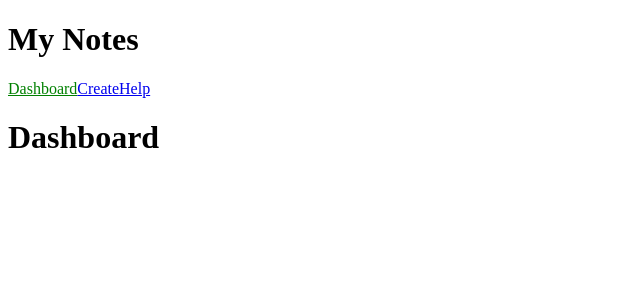
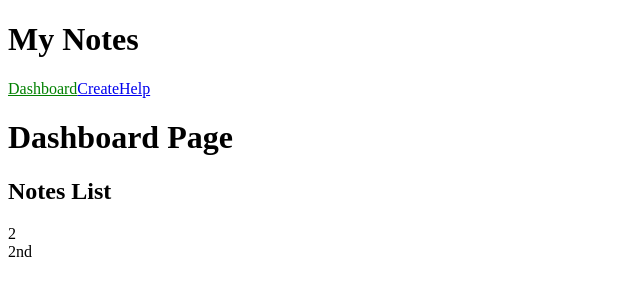
Before and after one commit to blb1981/react-redux-router, a React (Create React App) app: page / in a window 1280 px wide. Shown: the top 300 px of the page, without its empty margins (0-640 px from the left). Built offline with nearby package versions, Linux system fonts and the light colour scheme.

Commit message:
Connected store to app

```diff
--- a/package.json
+++ b/package.json
@@ -8,6 +8,7 @@
     "@testing-library/user-event": "^12.5.0",
     "react": "^17.0.1",
     "react-dom": "^17.0.1",
+    "react-redux": "^7.2.2",
     "react-router-dom": "^5.2.0",
     "react-scripts": "4.0.1",
     "redux": "^4.0.5",
--- a/src/App.js
+++ b/src/App.js
@@ -1,9 +1,37 @@
 import React from 'react'
+import { Provider } from 'react-redux'
+
 import AppRouter from './routers/AppRouter'
+import configureStore from './store/configureStore'
+import { addNote } from './actions/notes'
+import { setTextFilter } from './actions/filters'
+import getVisibleNotes from './selectors/notes'
+
+const store = configureStore()
+store.dispatch(
+  addNote({
+    noteTitle: 'My first note',
+    noteBody: 'Body of my first note.',
+  })
+)
+store.dispatch(
+  addNote({
+    noteTitle: 'My 2nd note',
+    noteBody: 'Body of my 2nd note.',
+  })
+)
+store.dispatch(setTextFilter('2nd'))
+
+const state = store.getState()
+const visibleNotes = getVisibleNotes(state.notes, state.filters)
+console.log({ visibleNotes })
+console.log({ state })
 
 const App = () => {
   return (
-    <AppRouter />
+    <Provider store={store}>
+      <AppRouter />
+    </Provider>
   )
 }
 
--- a/src/components/DashboardPage.js
+++ b/src/components/DashboardPage.js
@@ -1,7 +1,13 @@
 import React from 'react'
+import NotesList from './NotesList'
 
 const DashboardPage = () => {
-  return <h1>Dashboard</h1>
+  return (
+    <div>
+      <h1>Dashboard Page</h1>
+      <NotesList />
+    </div>
+  )
 }
 
 export default DashboardPage
--- /dev/null
+++ b/src/components/NotesList.js
@@ -0,0 +1,21 @@
+import React from 'react'
+import { connect } from 'react-redux'
+
+const NotesList = (props) => {
+  return (
+    <div>
+      <h2>Notes List</h2>
+      {props.notes.length}<br />
+			{props.filters.text}
+    </div>
+  )
+}
+
+const mapStateToProps = (state) => {
+  return {
+		notes: state.notes,
+		filters: state.filters
+  }
+}
+
+export default connect(mapStateToProps)(NotesList)
--- a/src/routers/AppRouter.js
+++ b/src/routers/AppRouter.js
@@ -7,32 +7,6 @@ import CreateNotePage from '../components/CreateNotePage'
 import EditNotePage from '../components/EditNotePage'
 import HelpPage from '../components/HelpPage'
 import NotFoundPage from '../components/NotFoundPage'
-
-import configureStore from '../store/configureStore'
-import { addNote } from '../actions/notes'
-import { setTextFilter } from '../actions/filters'
-import getVisibleNotes from '../selectors/notes'
-
-const store = configureStore()
-
-store.dispatch(
-  addNote({
-    noteTitle: 'My first note',
-    noteBody: 'Body of my first note.',
-  })
-)
-store.dispatch(
-  addNote({
-    noteTitle: 'My 2nd note',
-    noteBody: 'Body of my 2nd note.',
-  })
-)
-store.dispatch(setTextFilter('2nd'))
-
-const state = store.getState()
-const visibleNotes = getVisibleNotes(state.notes, state.filters)
-console.log({ visibleNotes })
-console.log({ state })
 
 const AppRouter = () => {
   return (
```
Also changed, not shown: 2 other files (tests, documents, lock files or other folders).
